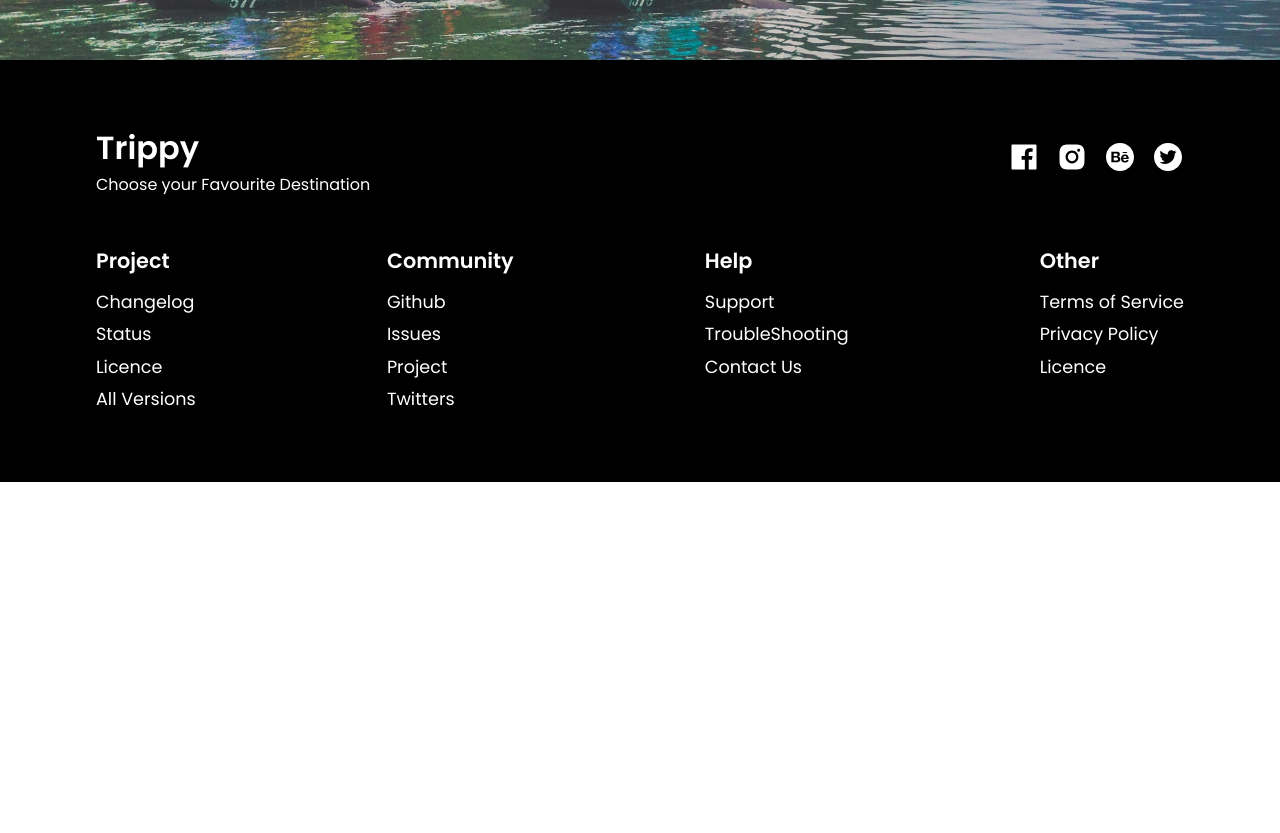
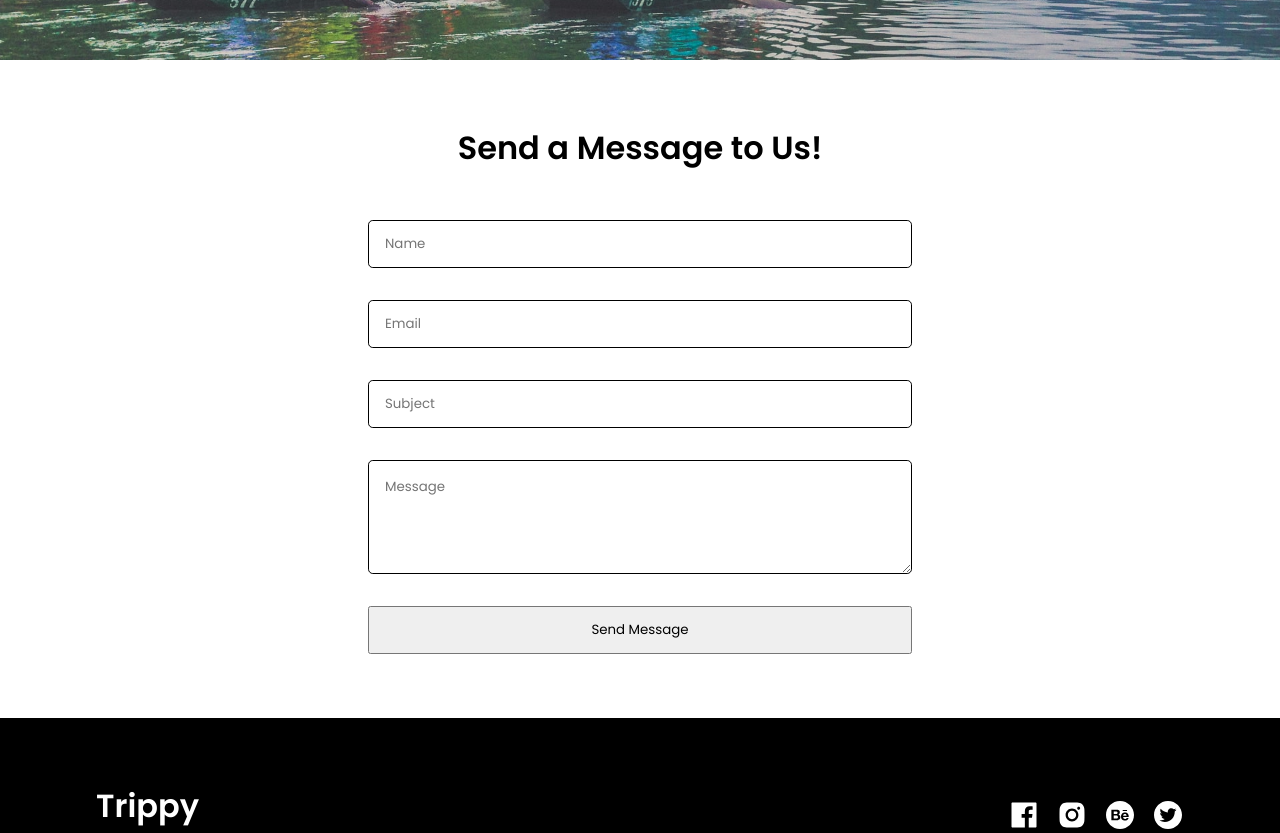
Before and after one commit to Divyanshisahu1/TrippyTourWebsite, a React (Create React App) app: page /contact in a window 1280 px wide. Shown: the part 500-1333 px from the top of the page. Before the commit the page ends 982 px from the top, so only its background shows below. Built offline with nearby package versions, Linux system fonts and the light colour scheme.

Commit message:
Contact Form Created

```diff
--- a/src/Routes/Contact/Contact.js
+++ b/src/Routes/Contact/Contact.js
@@ -3,6 +3,7 @@
 import { Hero } from "../../components/Hero/Hero"
 import ContactPic from "../../assets/2.jpg"
 import { Footer } from '../../components/Footer/Footer'
+import { ContactUs } from '../../components/ContactUs/ContactUs'
 
 
 export const Contact = () => {
@@ -15,6 +16,7 @@
                 btnClass="hide"
             ></Hero>
             <Navbar></Navbar>
+            <ContactUs></ContactUs>
             <Footer></Footer>
         </>
 
--- /dev/null
+++ b/src/components/ContactUs/ContactUs.css
@@ -0,0 +1,44 @@
+.form-container{
+    display: flex;
+    flex-direction: column;
+    align-items: center;
+    justify-content: center;
+    margin: 4rem 6rem;
+    color: black;
+}
+.form-container form{
+    padding-top: 3rem;
+    display: flex;
+    flex-direction: column;
+    width: 50%;
+    margin: auto;
+}
+.form-container input{
+    height: 3rem;
+    padding: 0 1rem;
+    margin-bottom: 2rem;
+    border-radius: 0.3rem;
+    border: 1px solid black;
+}
+.form-container textarea{
+
+    padding:  1rem;
+    margin-bottom: 2rem;
+    border-radius: 0.3rem;
+    border: 1px solid black;
+}
+
+.form-container button{
+    display: inline;
+    height: 3rem;
+}
+
+@media screen and (max-width:850px) {
+    .form-container{
+        margin: 4rem 2rem;
+    }
+    .form-container form{
+        padding-top:2rem;
+        width: 90%;
+    }
+}
--- /dev/null
+++ b/src/components/ContactUs/ContactUs.js
@@ -0,0 +1,18 @@
+import React from 'react'
+import "./ContactUs.css"
+
+export const ContactUs = () => {
+    return (
+        <div className='form-container'>
+            <h1>Send a Message to Us!</h1>
+            <form>
+                <input placeholder='Name'></input>
+                <input placeholder='Email'></input>
+                <input placeholder='Subject'></input>
+                <textarea placeholder='Message' rows="4"></textarea>
+                <button>Send Message</button>
+            </form>
+
+        </div>
+    )
+}
```
